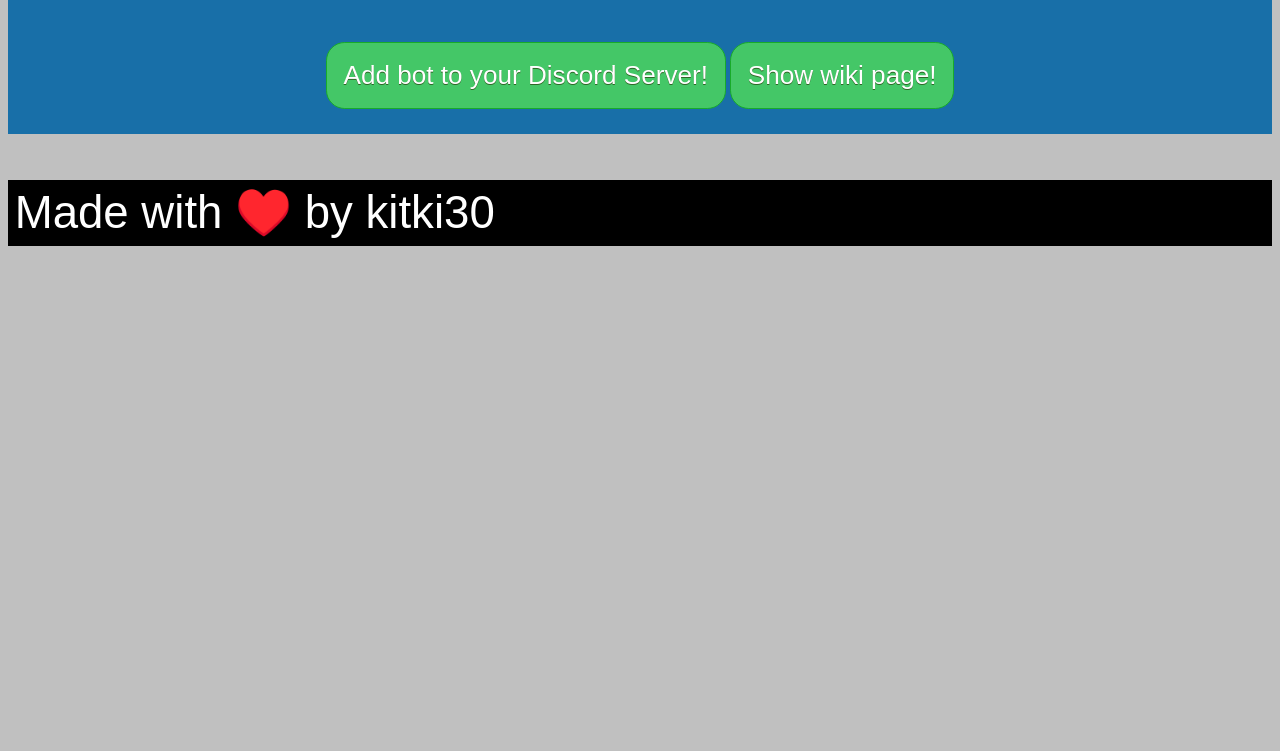
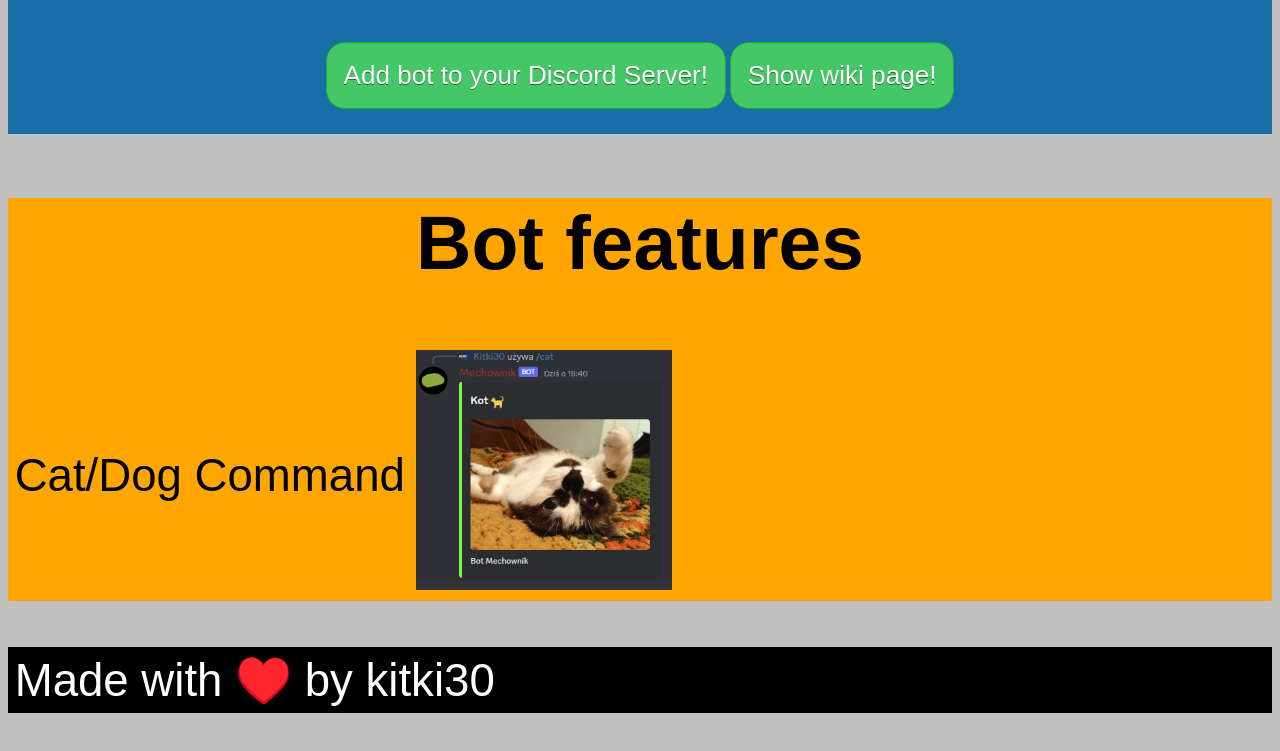
Before and after one commit to Kitki30/Mechownik, a plain HTML site: page index.html in a window 1280 px wide. Shown: the part 583-1334 px from the top of the page. Before the commit the page ends 874 px from the top, so only its background shows below. Drawn offline with Linux system fonts and the light colour scheme.

Commit message:
Add features

```diff
--- a/assets/main/main.css
+++ b/assets/main/main.css
@@ -4,6 +4,13 @@
   #start{
     background-color: #90EE90;
     text-align: center;
+  }
+  #features{
+    background-color: #ffa600;
+  }
+  h2{
+    text-align:center;
+    font-size: 6vw;
   }
   button {
     top: 2.0833vw;
@@ -19,9 +26,33 @@
       text-decoration:none;
       text-shadow:0px 1px 0px #2f6627;
   }
+  #centeredbigp{
+    text-align: center;
+    font-size: 4.5625vw;
+  }
   #welc {
     background-color: #0099ff;
   }
+  #catonright{
+    text-align: left;
+  }
+  #pngonleft{
+    text-align: center;
+  }
+  #png{
+    height: 30vh;
+    width: 20vw;
+  }
+    #img {
+      width: 30vw;
+      float: left;
+    }
+    #pngtext {
+      text-align: center;
+      position: relative;
+bottom: 12.5vh;
+      display: inline;
+    }
   #add {
     padding-bottom: 2%;
     background-color: #186fa8;
--- a/index.html
+++ b/index.html
@@ -19,7 +19,15 @@
 <button type="button" onclick=wiki()>Show wiki page!</button>
 </div>
 </section>
+<section id="features">
+    <h2>Bot features</h2>
+    <div class="pngleft">
+    <p id="pngtext">Cat/Dog Command</p>
+        <img src="assets/images/catcmd.png" alt="Cat command output" id="png">
+    </div>
+</section>
 <section id="footer">
 <p>Made with ♥️ by kitki30</p>
 </section>
 </body>
+<!--Kitki30-->
```
Also changed, not shown: assets/easteregg/index.html (+1 -1 lines), assets/images/catcmd.png (added).
